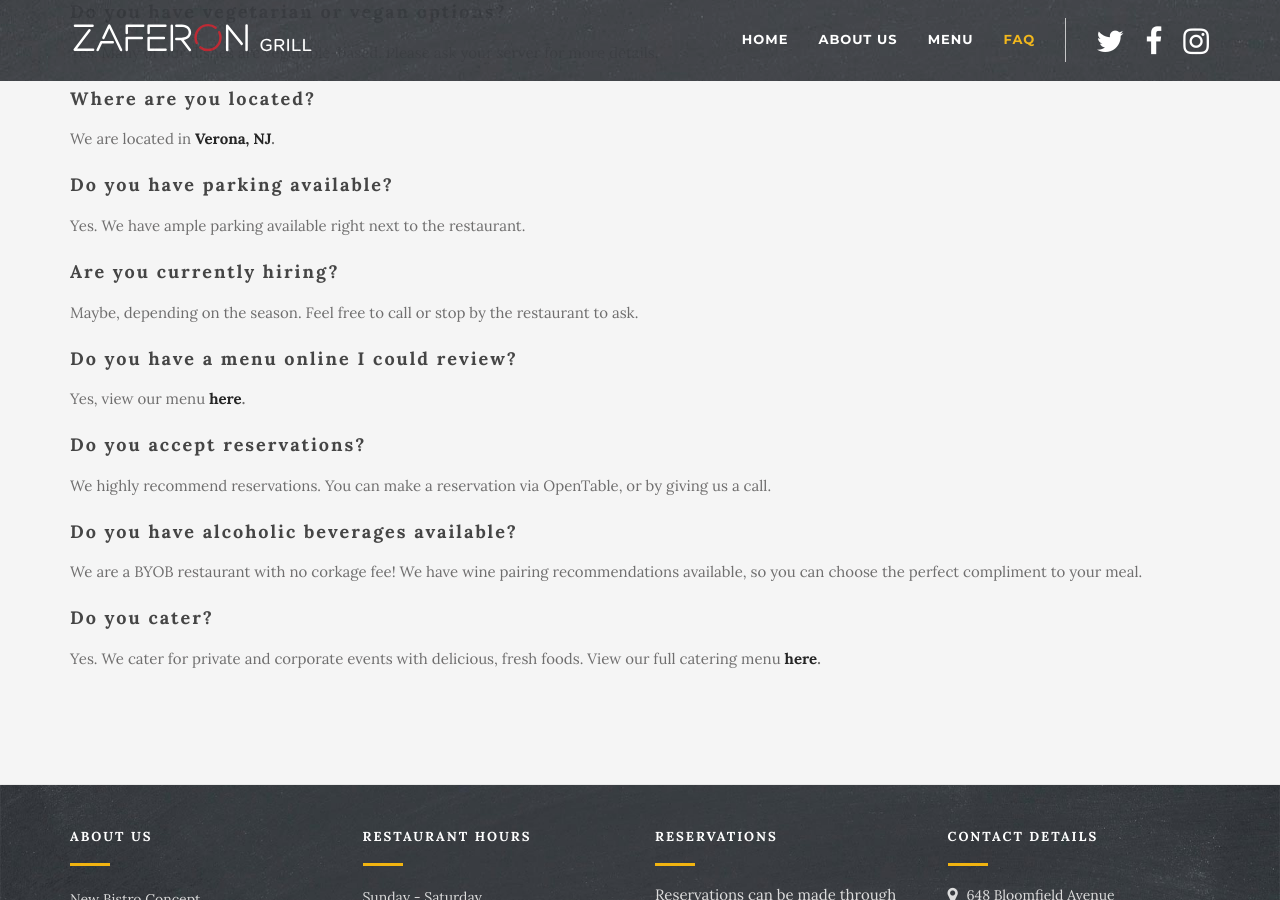
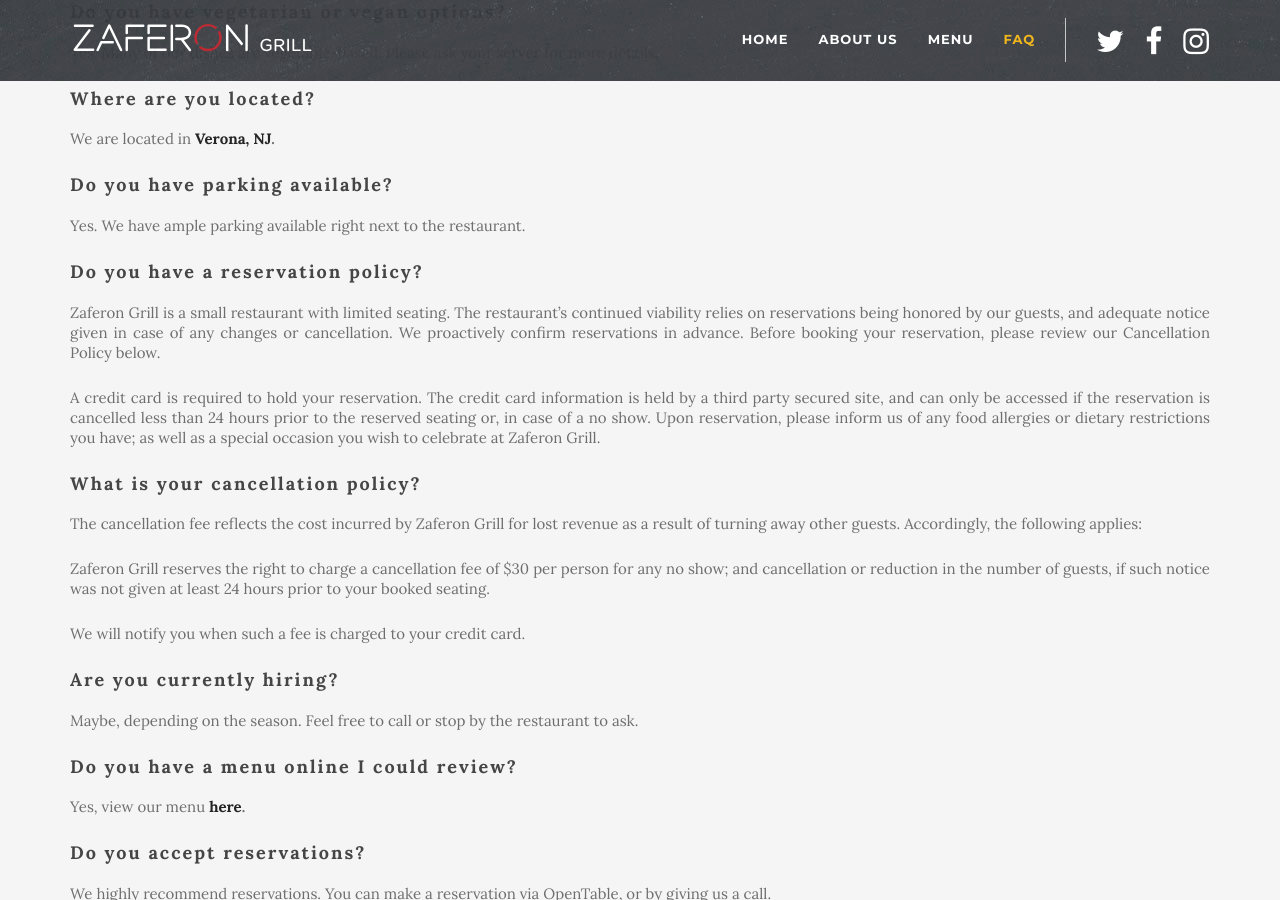
Before and after one commit to maggiomaressoftware/zaferonGrill, a Jekyll site: the page built from faq.html, in a window 1280 px wide and 900 px high, scrolled down 844 px. Built offline with Jekyll 4.4.1, drawn with Linux system fonts in a browser that asks for light colours; nearby versions of some CDN libraries.

Commit message:
add reservation and cancellation policy to faq

```diff
--- a/_includes/faq.md
+++ b/_includes/faq.md
@@ -15,6 +15,23 @@
 
 #### Do you have parking available?
 Yes. We have ample parking available right next to the restaurant.
+
+#### Do you have a reservation policy?
+Zaferon Grill is a small restaurant with limited seating. The restaurant’s continued viability relies on reservations being honored by our guests, and adequate notice given in case of any changes or cancellation. We proactively confirm reservations in advance. Before booking your reservation, please review our Cancellation Policy below.
+
+A credit card is required to hold your reservation. The credit card information is held by a third party secured site, and can only be accessed if the reservation is cancelled less than 24 hours prior to the reserved seating or, in case of a no show. Upon reservation, please inform us of any food allergies or dietary restrictions you have; as well as a special occasion you wish to celebrate at Zaferon Grill.
+
+
+#### What is your cancellation policy?
+The cancellation fee reflects the cost incurred by Zaferon Grill for lost revenue as a result of turning away other guests. Accordingly, the following applies:
+
+
+1. Zaferon Grill reserves the right to charge a cancellation fee of $30 per person for any no
+show; and cancellation or reduction in the number of guests, if such notice was not given at
+least 24 hours prior to your booked seating.
+
+2. We will notify you when such a fee is charged to your credit card.
+
 
 #### Are you currently hiring?
 Maybe, depending on the season. Feel free to call or stop by the
```
